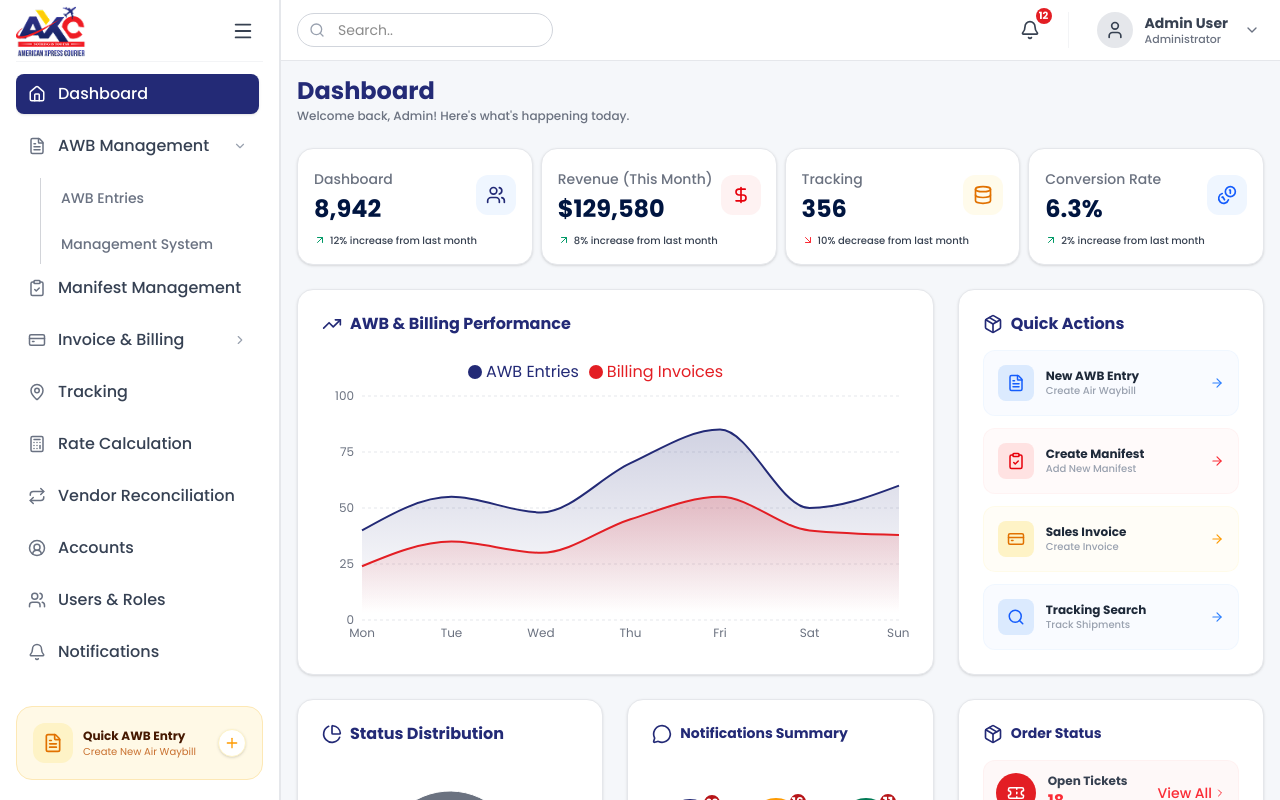
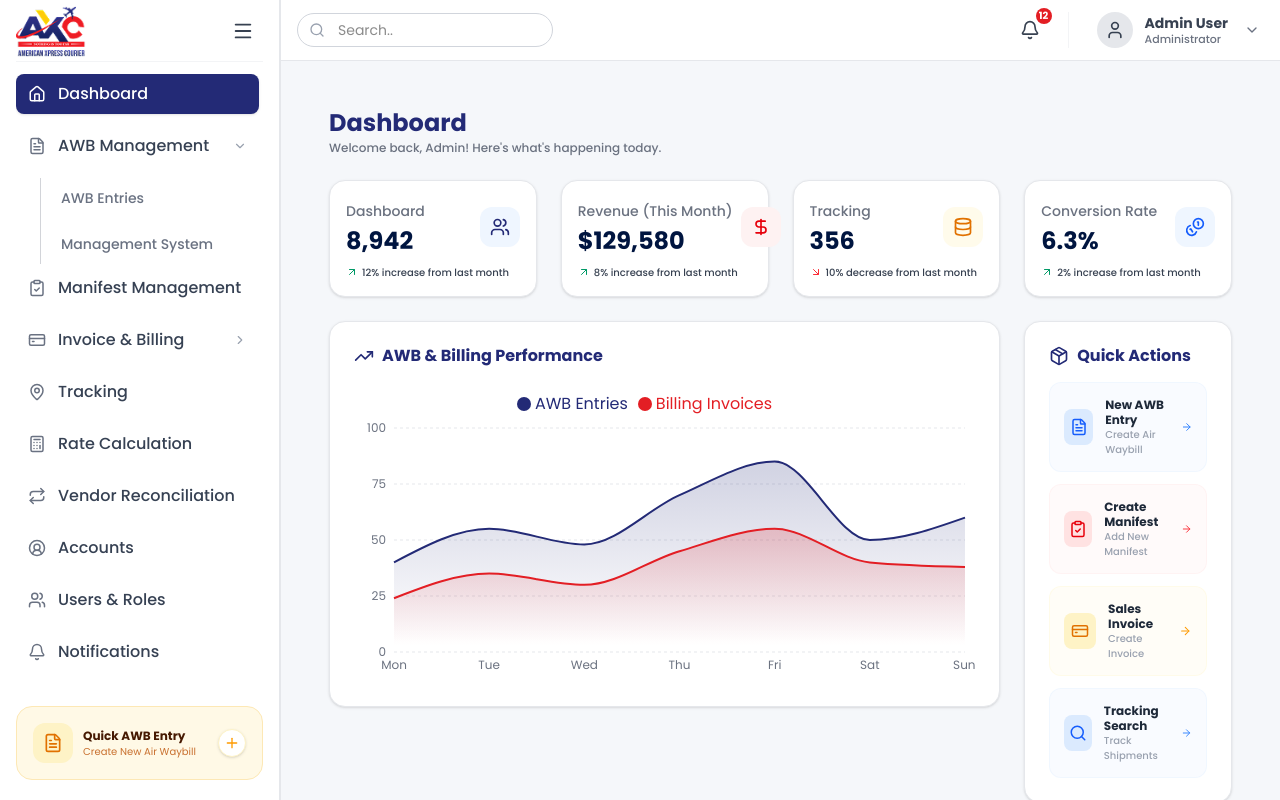
Before and after one commit to UswaNadeem242/axc-dashboard, a Next.js app: page / in a window 1280 px wide. Built offline with nearby package versions, Linux system fonts and the light colour scheme.

Commit message:
style(UI):update

```diff
--- a/app/page.tsx
+++ b/app/page.tsx
@@ -52,7 +52,7 @@ export default function Home() {
       </div>
 
       {/* ROW 1: CARDS */}
-      <div className="grid grid-cols-1 sm:grid-cols-2 lg:grid-cols-4 gap-2">
+      <div className="grid grid-cols-1 sm:grid-cols-2 lg:grid-cols-4 lg:gap-6 gap-4">
         {statsCards?.map((card) => {
           const Icon = card.icon;
           const TrendIcon = card.isIncrease ? ArrowUpRight : ArrowDownRight;
@@ -88,7 +88,7 @@ export default function Home() {
       {/* ROW 2: ANALYTICS (WIDE) & QUICK LINKS (SMALL) */}
       <div className="grid grid-cols-12 gap-6">
         {/* Analytics (Left, Wide) */}
-        <div className="col-span-12 lg:col-span-8">
+        <div className="col-span-12 lg:col-span-9">
           <Card title="AWB & Billing Performance" icon={TrendingUp} className="rounded-2xl p-6">
             <div className="h-[300px] w-full">
               <ChartArea />
@@ -97,7 +97,7 @@ export default function Home() {
         </div>
 
         {/* Quick Links (Right, Small) */}
-        <div className="col-span-12 lg:col-span-4">
+        <div className="col-span-12 lg:col-span-3">
           <Card title="Quick Actions" icon={Package} className="rounded-2xl p-6">
             <div className="flex flex-col gap-3">
               {quickActions?.slice(0, 4).map((action, index) => {
--- a/app/src/component/dashboard-layout.tsx
+++ b/app/src/component/dashboard-layout.tsx
@@ -23,7 +23,7 @@ export default function DashboardLayout({
 
         <div className="flex h-screen flex-col border-l border-axc-border overflow-hidden">
           <Header />
-          <section className="flex-1 overflow-y-auto bg-axc-light-bg p-4">
+          <section className="flex-1 overflow-y-auto bg-axc-light-bg lg:p-12 p-4">
             {children}
           </section>
         </div>
```
